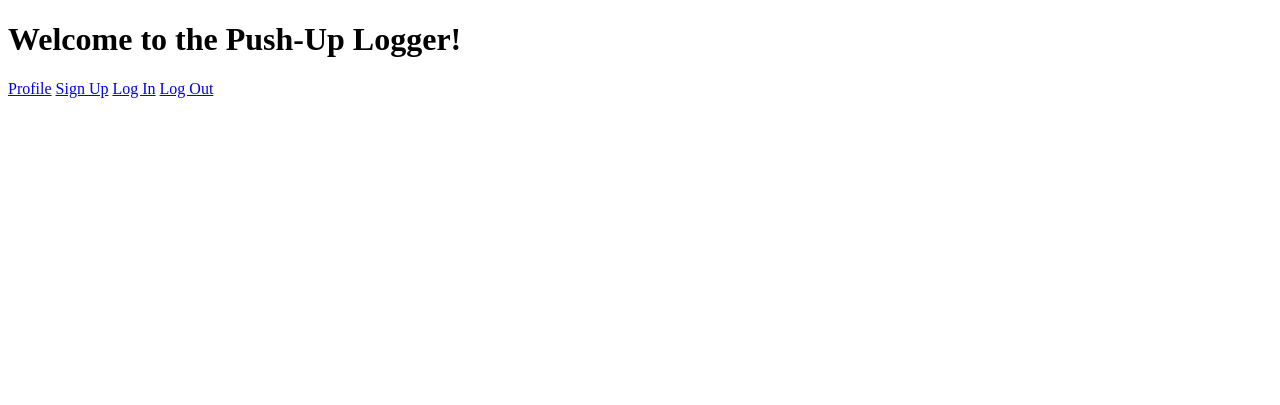
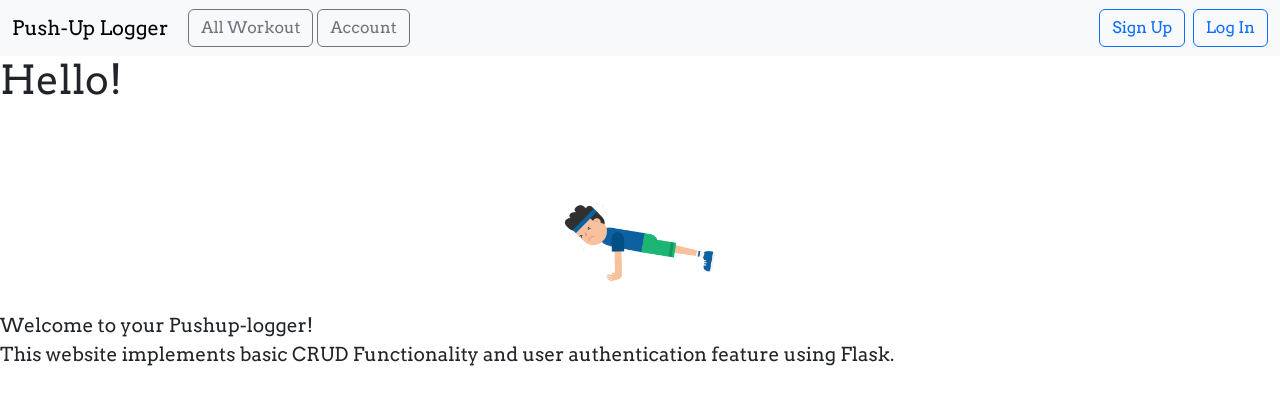
Before and after one commit to 22f1000452/Push-Up-Logger, a Flask app: page / in a window 1280 px wide. Shown: the top 405 px of the page. Run offline with Flask 3, Linux system fonts and the light colour scheme.

Commit message:
Created base navbar and a landing page

```diff
--- a/app/auth.py
+++ b/app/auth.py
@@ -1,4 +1,4 @@
-from flask import Blueprint, render_template
+from flask import Blueprint, render_template, url_for
 
 auth = Blueprint('auth', __name__)
 
--- a/app/main.py
+++ b/app/main.py
@@ -1,9 +1,9 @@
-from flask import Blueprint, render_template
+from flask import Blueprint, render_template, url_for
 
 main = Blueprint('main', __name__)
 
 @main.route('/')
-def home():
+def index():
   return render_template('index.html')
 
 @main.route('/profile')
--- /dev/null
+++ b/app/static/beauty.css
@@ -0,0 +1,3 @@
+* {
+  font-family: "Arvo", sans-serif;
+}
--- /dev/null
+++ b/app/static/extended_beauty.css
@@ -0,0 +1,18 @@
+h1,
+h2,
+h4,
+p {
+  font-family: 'Arvo', sans-serif;
+}
+
+p {
+  font-size: 1.2em;
+  line-height: 1.5;
+}
+
+#intro {
+  padding-top: 5px;
+  padding-right: 5px;
+  padding-bottom: 5px;
+  padding-left: 5px;
+}
--- /dev/null
+++ b/app/templates/base.html
@@ -0,0 +1,52 @@
+<!DOCTYPE html>
+<html lang="en">
+<head>
+  {% block head %}
+  <meta charset="UTF-8">
+  <meta name="viewport" content="width=device-width, initial-scale=1.0">
+  <title>Push-Up Logger</title>
+
+  <link rel="shortcut icon" type="image/x-icon" href="{{ url_for('static', filename='muscle.ico') }}">
+
+  <link rel="stylesheet" href="{{ url_for('static', filename='beauty.css') }}">
+  <link rel="stylesheet" href="{{ url_for('static', filename='extended_beauty.css') }}">
+
+  <link rel="preconnect" href="https://fonts.googleapis.com">
+  <link rel="preconnect" href="https://fonts.gstatic.com" crossorigin>
+  <link href="https://fonts.googleapis.com/css2?family=Arvo:ital,wght@0,400;0,700;1,400;1,700&display=swap" rel="stylesheet">
+
+  <link rel="stylesheet" href="https://cdn.jsdelivr.net/npm/bootstrap@5.3.3/dist/css/bootstrap.min.css" integrity="sha384-QWTKZyjpPEjISv5WaRU9OFeRpok6YctnYmDr5pNlyT2bRjXh0JMhjY6hW+ALEwIH" crossorigin="anonymous">
+
+  <link rel="stylesheet" href="https://cdn.jsdelivr.net/npm/bootstrap-icons@1.11.3/font/bootstrap-icons.css" integrity="sha384-tViUnnbYAV00FLIhhi3v/dWt3Jxw4gZQcNoSCxCIFNJVCx7/D55/wXsrNIRANwdD" crossorigin="anonymous">
+
+  <script src="https://cdn.jsdelivr.net/npm/bootstrap@5.3.3/dist/js/bootstrap.min.js"></script>
+  <script src="https://cdn.jsdelivr.net/npm/bootstrap@5.3.3/dist/js/bootstrap.bundle.min.js"></script>
+  {% endblock %}
+</head>
+<body>
+  <nav class="navbar navbar-expand-lg bg-body-tertiary">
+  <div class="container-fluid">
+    <a class="navbar-brand" href="{{ url_for('main.index') }}">Push-Up Logger</a>
+    <button class="navbar-toggler" type="button" data-bs-toggle="collapse" data-bs-target="#navbarSupportedContent" aria-controls="navbarSupportedContent" aria-expanded="false" aria-label="Toggle navigation">
+      <span class="navbar-toggler-icon"></span>
+    </button>
+    <div class="collapse navbar-collapse" id="navbarSupportedContent">
+      <ul class="navbar-nav me-auto mb-2 mb-lg-0">
+        <li class="nav-item">
+          <a class="btn btn-outline-secondary" role="button" href="{{ url_for('main.index') }}" style="margin-left: 4px;">All Workout</a>
+        </li>
+        <li class="nav-item">
+          <a class="btn btn-outline-secondary" role="button" href="{{ url_for('main.profile') }}" style="margin-left: 4px;">Account</a>
+        </li>
+      </ul>
+      <form class="form-inline my-2 my-lg-0" role="search">
+        <a href="{{ url_for('auth.signup') }}" class="btn btn-outline-primary" role="button" style="margin-left: 4px;">Sign Up</a>
+        <a href="{{ url_for('auth.login') }}" class="btn btn-outline-primary" role="button" style="margin-left: 4px;">Log In</a>
+      </form>
+    </div>
+  </div>
+</nav>
+  {% block content %}
+  {% endblock %}
+</body>
+</html>
--- a/app/templates/index.html
+++ b/app/templates/index.html
@@ -1,15 +1,14 @@
-<!DOCTYPE html>
-<html lang="en">
-<head>
-  <meta charset="UTF-8">
-  <meta name="viewport" content="width=device-width, initial-scale=1.0">
-  <title>Home</title>
-</head>
-<body>
-  <h1>Welcome to the Push-Up Logger!</h1>
-  <a href="/profile">Profile</a>
-  <a href="/signup">Sign Up</a>
-  <a href="/login">Log In</a>
-  <a href="/logout">Log Out</a>
-</body>
-</html>
+{% extends "base.html" %}
+
+{% block head %}
+  {{ super() }}
+  <link rel="stylesheet" href="{{ url_for('static', filename='extended_beauty.css') }}">
+{% endblock %}
+
+{% block content %}
+<h1>Hello!</h1>
+<center>
+  <img src="{{ url_for('static', filename='images/pushup.png') }}" alt="Push-Up Image" height="200px">
+</center>
+<p>Welcome to your Pushup-logger! <br>This website implements basic CRUD Functionality and user authentication feature using Flask.</p>
+{% endblock %}
```
Also changed, not shown: app/templates/login.html (deleted, +0 -12 lines), app/templates/profile.html (+9 -13 lines), app/static/images/muscle.ico (added), app/static/images/muscle.png (added), app/static/images/pushup.png (added).
